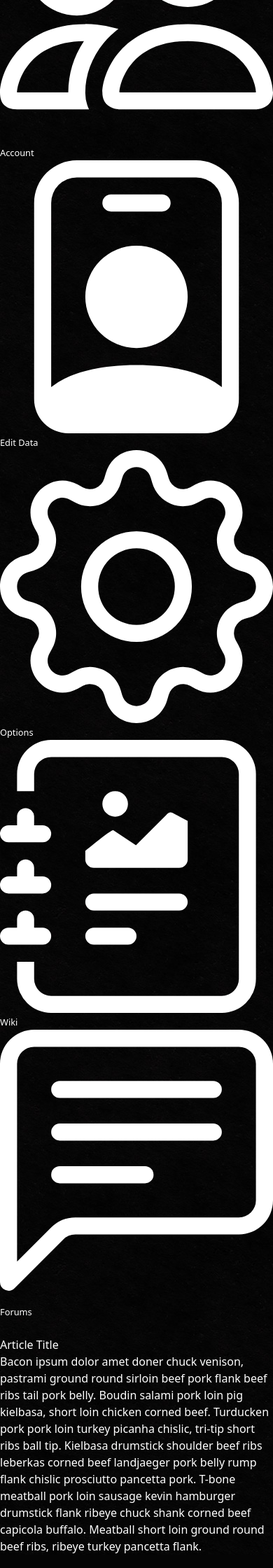
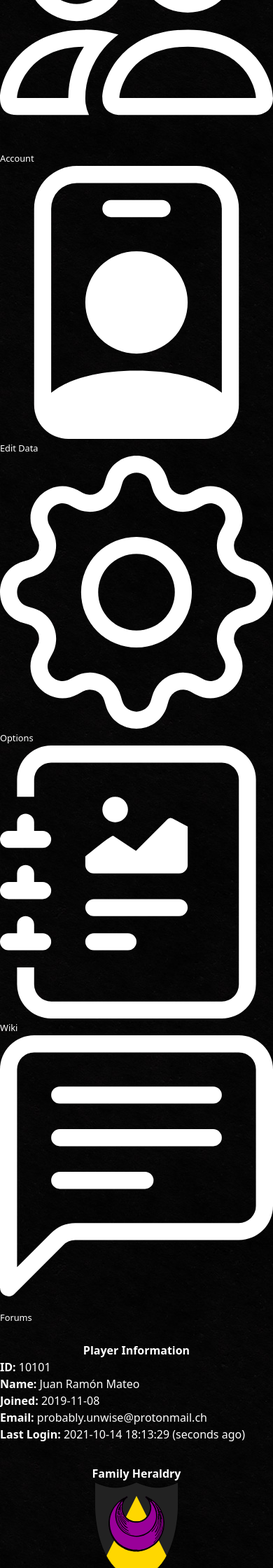
Before and after one commit to ProbablyUnwise/Moxie, a PHP site: page / in a window 390 px wide. Shown: the part 360-2600 px from the top of the page at 70% size. Before the commit the page ends 2579 px from the top, so only its background shows below. Run offline with PHP 8.4, Linux system fonts and the light colour scheme; style sheets or scripts are compiled from the project's sources.

Commit message:
added player info to the family page, created buttons

```diff
--- a/src/index.php
+++ b/src/index.php
@@ -2,21 +2,50 @@
 include "header.php";
 include "sidebar.php";
 ?>
-    <header>
-      <div class="header">
-        <h1>Article Title</h1>
-      </div>
-    </header>
-    <article>
-      <div class="message">
-        <p>Bacon ipsum dolor amet doner chuck venison, pastrami ground round sirloin beef pork flank beef ribs tail pork
-          belly. Boudin salami pork loin pig kielbasa, short loin chicken corned beef. Turducken pork pork loin turkey
-          picanha chislic, tri-tip short ribs ball tip. Kielbasa drumstick shoulder beef ribs leberkas corned beef
-          landjaeger pork belly rump flank chislic prosciutto pancetta pork. T-bone meatball pork loin sausage kevin
-          hamburger drumstick flank ribeye chuck shank corned beef capicola buffalo. Meatball short loin ground round
-          beef
-          ribs, ribeye turkey pancetta flank.
-        </p>
-      </div>
-    </article>
+
+<div id="player" class="grid grid-cols-1 sm:grid-cols-4 px-4">
+  <div><!-- first -->
+    <h1>
+      Player Information
+    </h1>
+    <p>
+      <ul class="list-none">
+        <li><strong>ID: </strong>10101</li>
+        <li><strong>Name: </strong>Juan Ramón Mateo</li>
+        <li><strong>Joined: </strong>2019-11-08</li>
+        <li><strong>Email: </strong>probably.unwise@protonmail.ch</li>
+        <li><strong>Last Login: </strong>2021-10-14 18:13:29 (seconds ago)</li>
+      </ul>
+    </p>
+  </div>
+  <div><!-- second -->
+    <h1>
+      Family Heraldry
+    </h1>
+    <p>
+      <img src="parts/img/keswick.svg" alt="Heraldry">
+      <button class="bg-slate-800 shadow-slate-800/50">Change Heraldry</button>
+    </p>
+  </div>
+  <div><!-- third -->
+    <h1>
+      Awesome Buttons to Click
+    </h1>
+    <p>
+    <button class="bg-green-500 shadow-green-800/50">Social Contract</button>
+    <button class="bg-gray-800 shadow-gray-800/50">Recruit A Friend</button>
+    <button class="bg-yellow-500 shadow-yellow-800/50">Make A Donation</button>
+    <button class="bg-cyan-500 shadow-cyan-500/50">Follow Us On Twitter</button>
+    </p>
+  </div>
+  <div><!-- fifth -->
+    <h1>
+      Non-existant Discord Widget
+    </h1>
+    <p>
+      There's not anything to see here.
+    </p>
+  </div>
+</div>
+
 <?php include "footer.php"; ?>
--- a/src/main.css
+++ b/src/main.css
@@ -9,7 +9,7 @@ body {
 
 .titlebar {
     background-image: url("../src/parts/img/bm-title-bar.jpg");
-    @apply bg-bottom flex flex-row justify-center items-center sm:font-bold sm:text-lg text-xs;
+    @apply bg-bottom flex flex-row justify-center items-center py-1 font-bold sm:text-lg text-xs;
 }
 
 .titlebar ul {
@@ -22,7 +22,7 @@ body {
 }
 
 .sidebar {
-    @apply hidden sm:inline fixed top-0;
+    @apply hidden sm:inline fixed top-2;
 }
 
 .menu {
@@ -40,3 +40,19 @@ body {
 .content {
     @apply sm:ml-52 mt-6;
 }
+
+#player div {
+    @apply pb-8;
+}
+
+#player h1 {
+    @apply font-bold text-center;
+}
+
+#player p {
+    @apply flex flex-col justify-center items-center;
+}
+
+#player button {
+    @apply rounded-md m-2 sm:m-1 w-11/12 sm:w-auto py-2 px-8 shadow-lg;
+}
```
